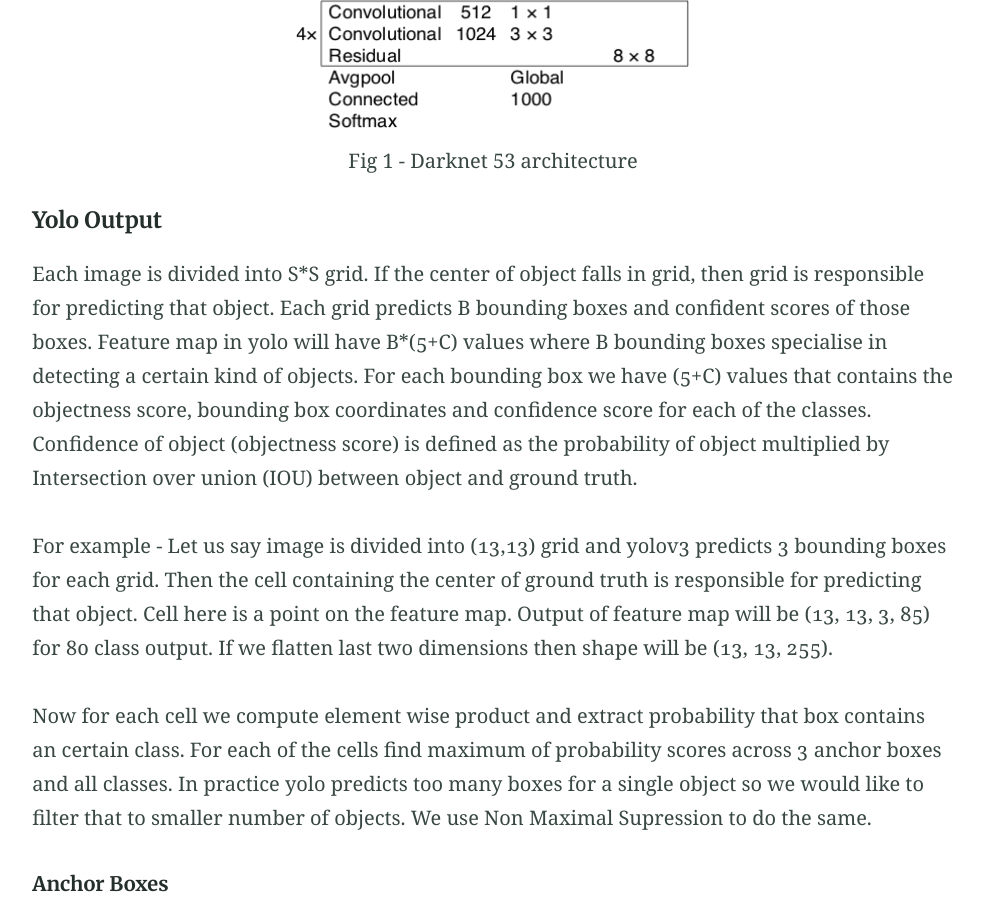
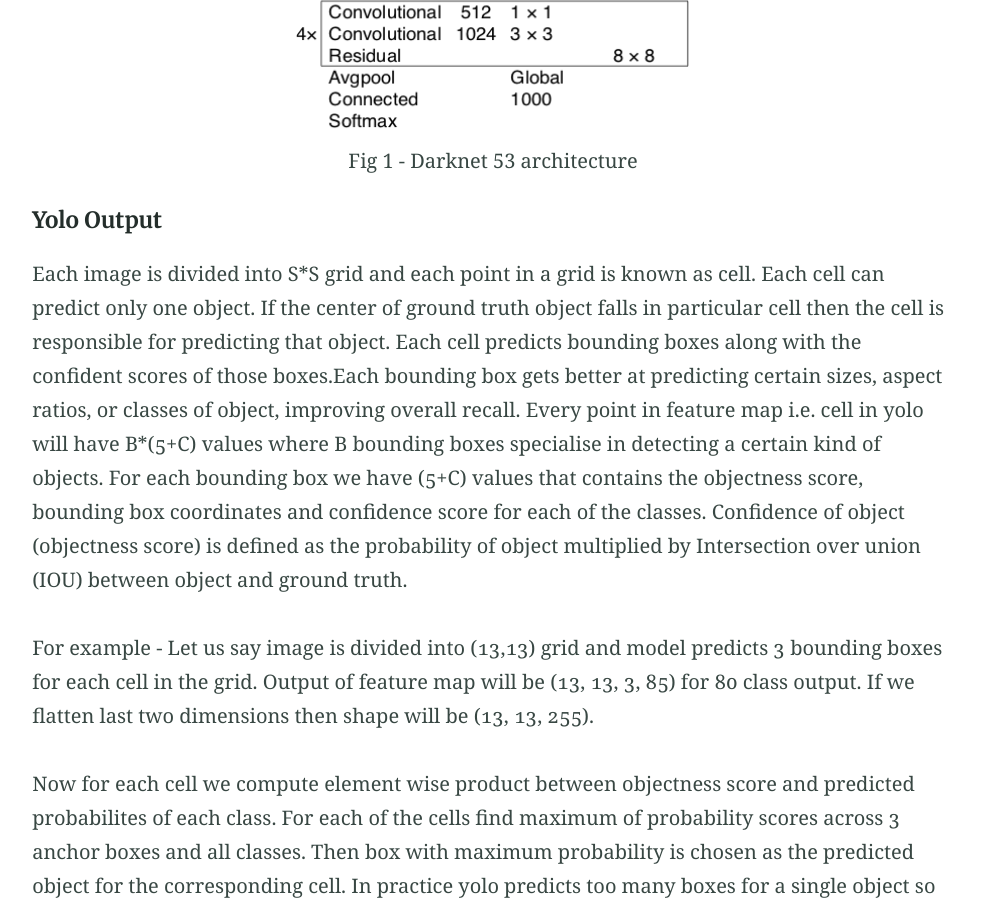
Before and after one commit to nithish96/nithish96.github.io, a Jekyll site: the page built from _posts/2020-02-25-yolo.md, in a window 1280 px wide and 900 px high, scrolled down 2143 px. Shown: the whole window, without its empty margins (147-1130 px from the left). Built offline with Jekyll 4.4.1, drawn with Linux system fonts in a browser that asks for light colours; our own code applies the rules of GitHub Pages for plain Markdown files; some of the changed text lies outside the part shown.

Commit message:
Updated yolo post

```diff
--- a/_config.yml
+++ b/_config.yml
@@ -62,7 +62,6 @@ defaults:
 encoding: utf-8 # Make sure the encoding is right
 lang: en-GB # Set the site language
 title: "Duvvuru Nithish" # Site name or title, also used in jekyll-seo-tag
-creator: "David Darnes"
 logo: "/assets/logos/logo.svg" # Site logo, also used in jekyll-seo-tag
 description: "My name is Duvvuru Nithish. I will be writing about my projects and sharing my knowledge here" # Site description and default description, also used in jekyll-seo-tag
 url: "https://nithish96.github.io" # Site url, also used in jekyll-seo-tag
--- a/_posts/2020-02-25-yolo.md
+++ b/_posts/2020-02-25-yolo.md
@@ -48,17 +48,17 @@ excerpt: "In this blog we discuss about one of the recent approaches for object
 		</figure>
 	</center>
 <h3>Yolo Output</h3>
-	<p>Each image is divided into S*S grid. If the center of object falls in grid, then grid is responsible for predicting that object. Each grid predicts B bounding boxes and confident scores of those boxes. Feature map in yolo will have B*(5+C) values where B bounding boxes specialise in detecting a certain kind of objects. For each bounding box we have (5+C) values that contains the  objectness score, bounding box coordinates  and confidence score for each of the classes. Confidence of object (objectness score) is defined as the probability of object multiplied by Intersection over union (IOU) between object and ground truth.
+	<p>Each image is divided into S*S grid and each point in a grid is known as cell. Each cell can predict only one object. If the center of ground truth object falls in particular cell then the cell is responsible for predicting that object. Each cell predicts bounding boxes along with the confident scores of those boxes.Each bounding box gets better at predicting certain sizes, aspect ratios, or classes of object, improving overall recall. Every point in feature map i.e. cell in yolo will have B*(5+C) values where B bounding boxes specialise in detecting a certain kind of objects. For each bounding box we have (5+C) values that contains the  objectness score, bounding box coordinates  and confidence score for each of the classes. Confidence of object (objectness score) is defined as the probability of object multiplied by Intersection over union (IOU) between object and ground truth.
 	</p>
 	<p>
-		For example - Let us say image is divided into (13,13) grid and yolov3 predicts 3 bounding boxes for each grid. Then the cell containing the center of ground truth is responsible for predicting that object. Cell here is a point on the feature map. Output of feature map will be (13, 13, 3, 85) for 80 class output. If we flatten last two dimensions then shape will be (13, 13, 255).
+		For example - Let us say image is divided into (13,13) grid and model predicts 3 bounding boxes for each cell in the grid. Output of feature map will be (13, 13, 3, 85) for 80 class output. If we flatten last two dimensions then shape will be (13, 13, 255).
 	</p>
 	<p>
-		Now for each cell we compute element wise product and extract probability that box contains an certain class. For each of the cells find maximum of probability scores across 3 anchor boxes and all classes. In practice yolo predicts too many boxes for a single object so we would like to filter that to smaller number of objects. We use Non Maximal Supression to do the same.
+		Now for each cell we compute element wise product between objectness score and predicted probabilites of each class. For each of the cells find maximum of probability scores across 3 anchor boxes and all classes. Then box with maximum probability is chosen as the predicted object for the corresponding cell. In practice yolo predicts too many boxes for a single object so we would like to filter that to smaller number of objects. We use Non Maximal Supression to do the same.
 	</p>
 <h4>Anchor Boxes</h4>
 	<p>
-		Intuitively it makes sense to predict center, width and height of bounding box but in practice it leads to unstable gradients during training. Most of the recent object detectors predict the offset from the anchor boxes. These anchors are calculated using Kmeans clustering on the dataset. Yolo tries to learn how to predict these offsets. This works because our ground truth box should look like the anchor box we select and only little adjustment is needed, which gives a good start in training.
+		Intuitively it makes sense to predict center, width and height of bounding box but in practice it leads to unstable gradients ( values are unbounded) during training. Most of the recent object detectors predict the offset from the anchor boxes. These anchors are calculated using Kmeans clustering on the dataset. Yolo tries to learn how to predict these offsets. This works because our ground truth box should look like the anchor box we select and only little adjustment is needed, which gives a good start in training.
 	</p>
 	<p>
 			We can represent bounding box in many ways. Two of them are centroid representation and corner representation. In centroid representation we represent the bounding box as \( (x, y, w, h) \) and in corner representation we represent as \( (x_{min}, y_{min}, x_{max}, y_{max}) \).
@@ -98,12 +98,16 @@ excerpt: "In this blog we discuss about one of the recent approaches for object
 		 b_{y} &= \sigma(t_y) + c_{y} \\
 		 b_w &= p_{w}e^{t_w} \\
 		 b_h &= p_{w}e^{t_h} \\
+		 P(o)*IOU(b, o) &= \sigma(t_0)
 		\end{align*}
 		$$
-			\(b_x\),\(b_y\), \(b_w\), \(b_h\) are the center coordinates of entire image, width and height of our prediction. \(t_x\), \(t_y\), \(t_w\), \(t_h\) is what the network outputs. \(c_x\) and \(c_y\) are the top-left coordinates of the grid. \(p_w\) and \(p_h\) are anchors dimensions for the box.
+			\(b_x\),\(b_y\), \(b_w\), \(b_h\) are the center coordinates of entire image, width and height of our prediction. \(t_x\), \(t_y\), \(t_w\), \(t_h\) is what the network outputs. \(c_x\) and \(c_y\) are the top-left coordinates of the grid. \(p_w\) and \(p_h\) are anchors dimensions for the box. P(o) stands for probablity of object and IOU(b,o) stands for intersection over union between anchor box and ground truth.
 		</p>
 		<p>
-			Yolo predicts the offset that are relative to the top left corner of the grid cell and normalised by the dimensions of the cell from feature map (13). \(t_x\) and \(t_y\) should be less than 1 because if its greater than 1 center lies on the right of current cell. This breaks yolo theory and hence centers are passed through sigmoid function to avoid such issues. For example - Assume that current grid cell as (i,j) and network predicts (0.4, 0.7) as centers, then the center coordinates would be (i-1+0.4, j-1+0.7) (top left coordinates are (i-1, j-1)).
+			Yolo predicts the offset that are relative to the top left corner of the grid cell and normalised by the dimensions of the cell from feature map (i.e 13,26,52 for yolov3). \(t_x\) and \(t_y\) should be less than 1 because if its greater than 1 center lies on the right of current cell. This breaks yolo theory and hence centers are passed through sigmoid function to avoid such issues.
+		</p>
+		<p>
+			 For example - Assume that current grid cell as (i,j) and network predicts (0.4, 0.7) as centers, then the center coordinates would be (i-1+0.4, j-1+0.7) (top left coordinates are (i-1, j-1)).
 		</p>
 		<p>
 			 Yolo network is predicting the centroid relative to top left corner of grid cell. Since each anchor box is bounded to grid cell they share the same centroid. So difference to grid cell represents difference to anchor box. \( p_w \) and \( p_h \) are height and width of the anchor box. We take \( e^{t_w}\) because \(t_w\) can be negative number but width of the bounding box cannot be negative.
@@ -114,7 +118,7 @@ excerpt: "In this blog we discuss about one of the recent approaches for object
 		Yolov3 predicts objects using feature maps at different scales. Detections happen at feature maps of size - (13, 13), (26, 26), (52, 52). The network downsamples the input image until the first detection layer, where a detection is made using feature maps of a layer with stride 32. Further, layers are upsampled by a factor of 2 and concatenated with feature maps of a previous layers having identical feature map sizes. Another detection is now made at layer with stride 16. The same upsampling procedure is repeated, and a final detection is made at the layer of stride 8.
 	</p>
 	<p>
-		At each scale,  each cell uses 3 anchors to predict 3 bounding boxes. This makes total number of anchors to 9 and these anchors are different for different scales. Multi scale helps in detecting smaller objects which was the problem in earlier versions of yolo. Upsampling can help the network learn fine grained features for detecting smaller objects.
+		At each scale,  each cell uses 3 anchors to predict 3 bounding boxes. This makes total number of anchors to 9 and the anchors are different for different scales. Multi scale helps in detecting smaller objects which was the problem in earlier versions of yolo. Upsampling can help the network learn fine grained features for detecting smaller objects.
 	</p>
 <h3>Objectness Score and Confidence Scores</h3>
 	<p>
@@ -129,16 +133,10 @@ excerpt: "In this blog we discuss about one of the recent approaches for object
 </p>
 <h4>Training</h4>
 	<p>
-		In YOLO we have an object classifier and a bounding box regressor. Object classifier and bounding box regressor are trained jointly. Loss function used by Yolo is shown in Fig 2. Regressor is learning to predict the offset of the ground truth box from the anchor box. Yolo optimizes for sum squared error (easier to optimize) between the output of the network and ground truth boxes.
+		In YOLO we have an object classifier and a bounding box regressor. Both the object classifier and bounding box regressor are trained jointly. Regressor is learning to predict the offset of the ground truth box from the anchor box and classisifer is trying to the learn the class of object. Loss function used by Yolo composes of multiple SSE( Sum Squared Error - easier to optimize) and is shown in Fig 2.  Sum squared error weighs large sized boxes and small sized boxes equally. To address this square root of weight and height are predicted from the network. Yolo penalises only classification error for the boxes that contain an object within  themselves it doesnot penalize empty boxes.
 	</p>
 	<p>
-	Sum squared error doesnot align with goal of maximising precision. Yolo weighs the localisation error and classification error equally which is not ideal. In every image grid cell doesnot contain objects, this can push confidence of those cell towards zero, often  overpowering  the  gradient  from  cells that do contain objects.  This can lead to model instability.
-	</p>
-	<p>
-	So loss from bounding box predictions is increased and 	decrease the loss from confidence predictions for boxes that dont contain objects. 	Sum squared error weights large sized boxes and small sized boxes equally. To address this square root of weight and height are predicted from the network. Yolo penalises only classification error for the boxes that contain an object within  themselves it doesnot penalize empty boxes.
-	</p>
-	<p>
-		YOLO predicts multiple bounding boxes for each grid cell. But ideally we want only one bounding box to be responsible for the object. The bounding box that has greatest IOU with the ground truth is considered. This leads to specialization between the bounding box predictors.  Each bounding box gets better at predicting certain sizes, aspect ratios, or classes of object, improving overall recall
+	 Sum squared error doesnot align with goal of maximising precision. Yolo weighs the localisation error and classification error equally which is not ideal. There are cells in a grid where objects are present and cells  where no objects are present. Confidences of the cells where no object is present would be close to 0. Model is often more confident about the absence of object, it makes gradient from those cells to be much greater than cells where objects are present. This results overpowering  the  gradient  from  cells that do contain objects and can lead to model instability.
 	</p>
 	<p>
 	<center>
@@ -147,6 +145,14 @@ excerpt: "In this blog we discuss about one of the recent approaches for object
 			<figcaption>Fig 2 - Yolo loss function</figcaption>
 		</figure>
 	</center>
+	<h5>Loss function explanation</h5>
+	<ol>
+		<li>First term penalizes the bad localization of centers</li>
+		<li>Second term penalizes the bounding box with bad width and height</li>
+		<li>Tries to make confidence score equal to IOU between the object and prediction</li>
+		<li>Tries to make confidence score close to 0 when there is no object.</li>
+		<li>classification loss</li>
+	</ol>
 </p>
 <h4>Limitations</h4>
 	<ol>
```
Also changed, not shown: Gemfile.lock.
